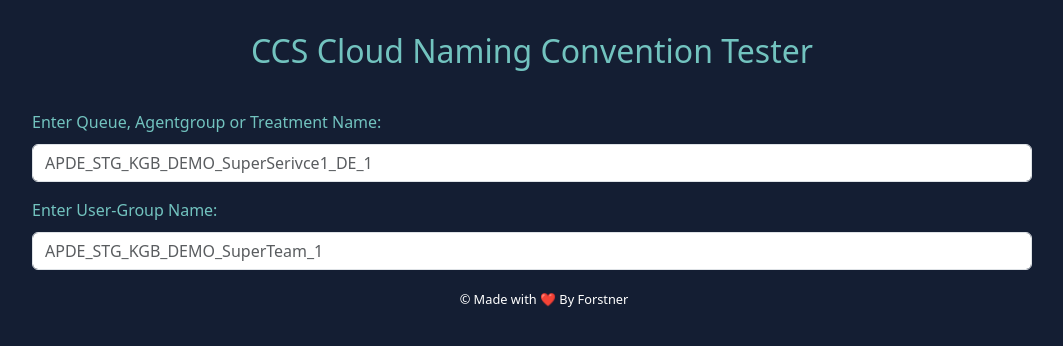
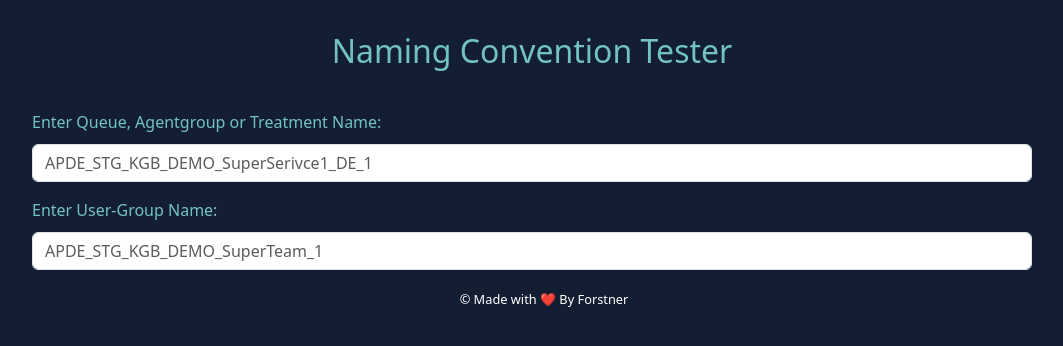
Before and after one commit to forstnerconsulting/naming-convention-tester, a plain HTML site: page index.html in a window 1280 px wide. Shown: the whole page, without its empty margins (96-1159 px from the left). Drawn offline with Linux system fonts and the light colour scheme.

Commit message:
Update index.html

```diff
--- a/index.html
+++ b/index.html
@@ -16,7 +16,7 @@
 
       <div class = "row">
         <div class = "col-md-7 col-sm-12 title">
-          <h2>CCS Cloud Naming Convention Tester</h2>
+          <h2>Naming Convention Tester</h2>
         </div>
 
 
```
